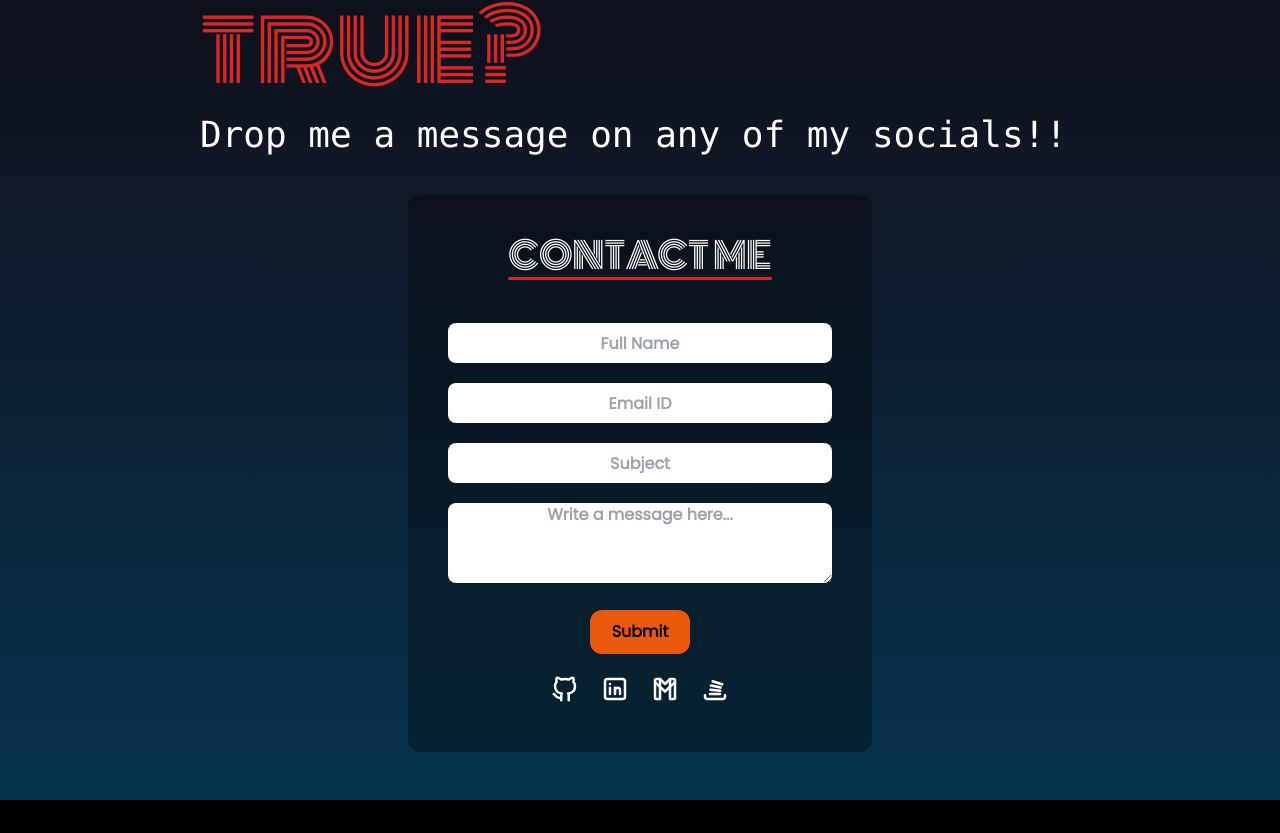
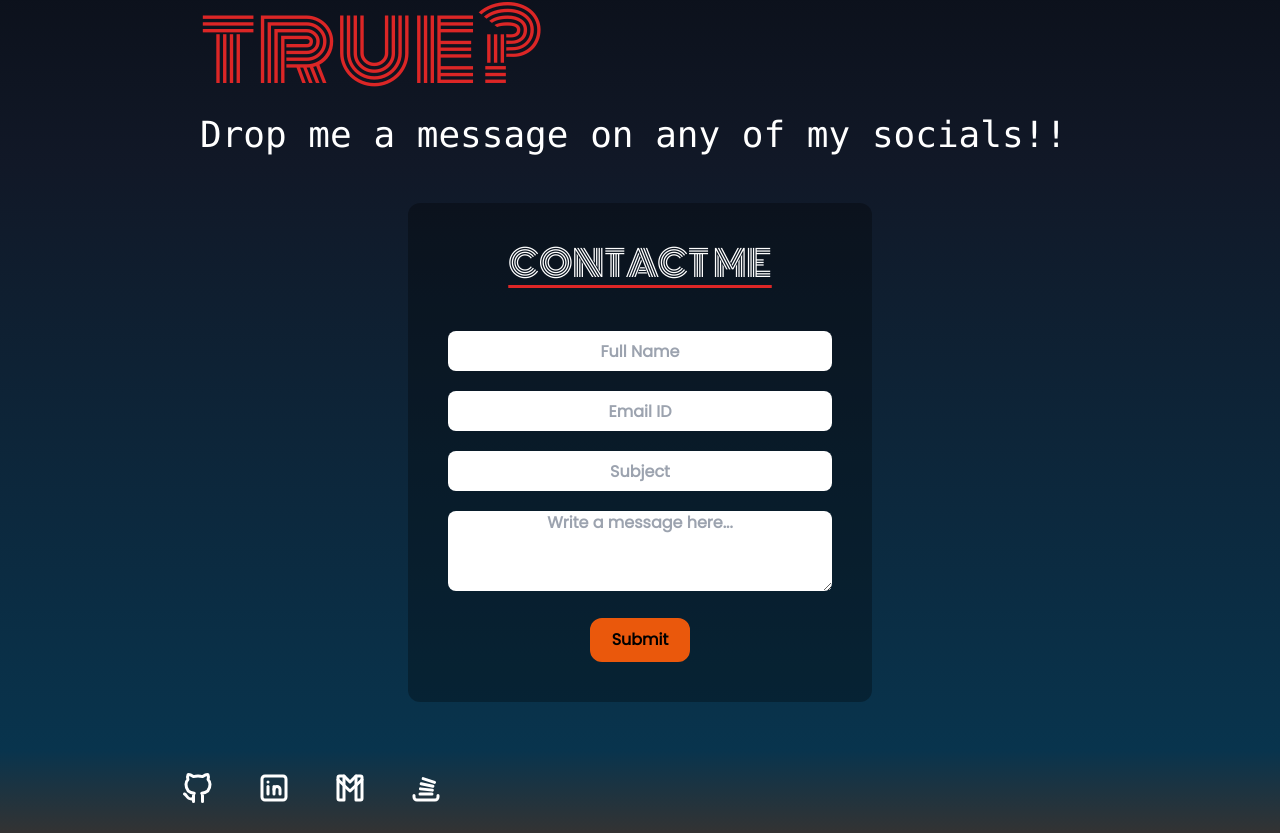
Before and after one commit to Ka1Thakkar/portfolio-2, a Next.js app: page /contact in a window 1280 px wide. Shown: the part 501-1334 px from the top of the page. Before the commit the page ends 1301 px from the top, so only its background shows below. Built offline with nearby package versions, Linux system fonts and the light colour scheme.

Commit message:
I give up

```diff
--- a/components/footer.tsx
+++ b/components/footer.tsx
@@ -1,113 +1,30 @@
-// 'use client'
-// import react from 'react';
-// import Image from 'next/image'
-// import Link from 'next/link';
-// import {animate, motion} from 'framer-motion'
-// import { SiGithub, SiGmail, SiLinkedin, SiStackoverflow } from 'react-icons/si';
+'use client'
+import react from 'react';
+import {
+  TbBrandLinkedin,
+  TbBrandGithub,
+  TbBrandStackoverflow,
+  TbBrandGmail
+} from "react-icons/tb";
+import Link from 'next/link';
+import {motion as m} from 'framer-motion'
 
-// const aboutVariants = {
-//   animate:{
-//     opacity:1,
-//     x:0,
-//     transition:{delay:0.6, duration:1}
-//   },
-//   hovering:{
-//     opacity:1,
-//     y:-5,
-//     transition:{duration:0,delay:0}
-//   }
-// }
+const _variants = {
+    hover:{
+        y:-5,
+        transition:{delay:0, duration:0.1}
+    },
+}
 
-// const homeVariants = {
-//   animate:{
-//     opacity:1,
-//     x:0,
-//     transition:{delay:0.8, duration:1}
-//   },
-//   hovering:{
-//     opacity:1,
-//     y:-5,
-//     transition:{duration:0,delay:0}
-//   }
-// }
-
-// const skillsVariants = {
-//   animate:{
-//     opacity:1,
-//     x:0,
-//     transition:{delay:0.4, duration:1}
-//   },
-//   hovering:{
-//     opacity:1,
-//     y:-5,
-//     transition:{duration:0,delay:0}
-//   }
-// }
-
-// const projectsVariants = {
-//   animate:{
-//     opacity:1,
-//     x:0,
-//     transition:{delay:0.2, duration:1}
-//   },
-//   hovering:{
-//     opacity:1,
-//     y:-5,
-//     transition:{duration:0,delay:0}
-//   }
-// }
-
-// const contactVariants = {
-//   animate:{
-//     opacity:1,
-//     x:0,
-//     transition:{delay:0, duration:1}
-//   },
-//   hovering:{
-//     opacity:1,
-//     y:-5,
-//     transition:{duration:0,delay:0}
-//   }
-// }
-
-// export default function Footer() {
-//     return (
-//       <section>
-//       <motion.div
-//       className=' text-black 2xl:px-10 rounded-xl 2xl:py-10 2xl:w-auto overflow-hidden'>
-//     <motion.h3
-//     initial={{opacity:0, x:40}}
-//     animate={{opacity:1, x:0}}
-//     transition={{duration:1}}
-//     className='text-5xl 2xl:text-5xl text-white underline decoration-red-600 decoration-4 underline-offset-8 pb-5 2xl:pb-0'>About Me</motion.h3>
-//     <div className={poppins.className}>
-//     <motion.p
-//     initial={{opacity:0, x:40}}
-//     animate={{opacity:1, x:0}}
-//     transition={{delay:0.5,duration:1}}
-//     className=' text-2xl 2xl:text-4xl text-white font-bold 2xl:pt-5 2xl:pb-0 py-5'>Hi. I'm Kavan, nice to meet you. Please take a look around.
-//     </motion.p>
-//     </div>
-//     </motion.div>
-//     <div className={poppins.className}>
-//     <div className=' scrollbar-thin text-white py-5 xl:px-10 rounded-xl 2xl:py-auto'>
-//     <motion.p
-//     initial={{opacity:0, x:-40}}
-//     animate={{opacity:1, x:0}}
-//     transition={{delay:0.5,duration:1}}
-//     className='text-xl sm:text-4xl py-5 text-left'>
-//       I am pursuing a dual degree in <span>MSc Physics</span> and <span className='font-bold'>B.E. Electronics and
-//       Instrumentation</span>. I have strong knowledge of web development. As a part of the <span className='font-bold'>GDSC BITS Pilani {"chapter's"} core team</span>, I have gained invaluable expertise in leadership, teamwork, and cutting-edge technology. I am passionate about keeping up of the latest developments in my profession and utilising them to produce excellent results.
-//     </motion.p>
-//     <motion.p
-//     initial={{opacity:0, x:-40}}
-//     animate={{opacity:1, x:0}}
-//     transition={{delay:0.5,duration:1}}
-//     className='text-xl sm:text-4xl py-5 text-left'>
-//       When I am not out there creating beautiful websites, I love to dwell into fanstasy worlds through books, get my thoughts out in the form of poetry, and bang my head to some great Hip-Hop songs. I love making my close {"ones'"} day better by adding some humour into their life.
-//     </motion.p>
-//     </div>
-//     </div>
-//     </section>
-//     )
-// }
+export default function Footer(){
+    return(
+        <section className='bg-gradient-to-b from-sky-900/70 to-white/20 lg:flex md:justify-center lg:justify-start md:gap-10 sm:px-40 text-white'>
+        <div className="flex gap-10 md:gap-10 justify-center text-3xl lg:text-4xl p-5">
+            <Link className="hover:text-white" href="https://github.com/Ka1Thakkar" target="_blank"><m.button variants={_variants} whileHover={"hover"}><TbBrandGithub /></m.button></Link>
+            <Link className="hover:text-white" href="https://www.linkedin.com/in/kavan-thakkar/" target="_blank"><m.button variants={_variants} whileHover={"hover"}><TbBrandLinkedin /></m.button></Link>
+            <Link className="hover:text-white" href="mailto:kavan1357@gmail.com" target="_blank"><m.button variants={_variants} whileHover={"hover"}><TbBrandGmail /></m.button></Link>
+            <Link className="hover:text-white" href="https://stackoverflow.com/users/21417020/kavan-thakkar" target="_blank"><m.button variants={_variants} whileHover={"hover"}><TbBrandStackoverflow /></m.button></Link>
+        </div>
+        </section>
+    )
+}
--- a/components/form.tsx
+++ b/components/form.tsx
@@ -94,12 +94,6 @@ function ContactForm() {
         className='flex justify-center font-bold'>
             <button type="submit" disabled={state.submitting} className='bg-orange-600 rounded-xl px-5 py-2 border-orange-600 border-2 outline-none'>Submit</button>
         </m.div>
-        <div className="flex pt-5 text-white text-3xl gap-5 items-center justify-center">
-              <Link className="hover:text-white" href="https://github.com/Ka1Thakkar" target="_blank"><m.button variants={_variants} whileHover={"hover"}><TbBrandGithub /></m.button></Link>
-              <Link className="hover:text-white" href="https://www.linkedin.com/in/kavan-thakkar/" target="_blank"><m.button variants={_variants} whileHover={"hover"}><TbBrandLinkedin /></m.button></Link>
-              <Link className="hover:text-white" href="mailto:kavan1357@gmail.com" target="_blank"><m.button variants={_variants} whileHover={"hover"}><TbBrandGmail /></m.button></Link>
-              <Link className="hover:text-white" href="mailto:kavan1357@gmail.com" target="_blank"><m.button variants={_variants} whileHover={"hover"}><TbBrandStackoverflow /></m.button></Link>
-            </div>
         </div>
     </form>
     </section>
--- a/components/home.tsx
+++ b/components/home.tsx
@@ -57,12 +57,6 @@ export default function Home() {
             <h1 className='text-6xl 2xl:text-7xl xl:text-7xl pb-1 text-white md:text-7xl lg:text-6xl'>Kavan Thakkar</h1>
             <h2 className='text-2xl pt-1 pb-5 md:text-3xl xl:text-4xl font-bold text-gray-300 font-mono'>{"I am a Full Stack Developer and a Designer,"}</h2>
             <p className='text-xl pt-2 pb-5 text-gray-400 md:text-md xl:text-md max-w-xl rounded-xl font-mono'>{"Full stack developer and a third year student at Birla Institute of Technology and Science, Pilani. Let's connect!"}</p>
-            <div className="flex pt-5 pb-5 text-white text-3xl lg:text-4xl gap-7 items-center justify-start">
-              <Link className="hover:text-white" href="https://github.com/Ka1Thakkar" target="_blank"><motion.button variants={_variants} whileHover={"hover"}><TbBrandGithub /></motion.button></Link>
-              <Link className="hover:text-white" href="https://www.linkedin.com/in/kavan-thakkar/" target="_blank"><motion.button variants={_variants} whileHover={"hover"}><TbBrandLinkedin /></motion.button></Link>
-              <Link className="hover:text-white" href="mailto:kavan1357@gmail.com" target="_blank"><motion.button variants={_variants} whileHover={"hover"}><TbBrandGmail /></motion.button></Link>
-              <Link className="hover:text-white" href="https://stackoverflow.com/users/21417020/kavan-thakkar" target="_blank"><motion.button variants={_variants} whileHover={"hover"}><TbBrandStackoverflow /></motion.button></Link>
-            </div>
             <Link href="https://drive.google.com/file/d/1-dvGcmOb8DlGOP65GmR-2jjrbf_TUSuX/view?usp=sharing" target="_blank" rel="noopener noreferrer" className='' >
             <motion.button
             variants={variants}
--- a/src/app/contact/page.tsx
+++ b/src/app/contact/page.tsx
@@ -3,15 +3,22 @@ import react from 'react';
 import Image from 'next/image'
 import { BiUpArrowCircle } from "react-icons/bi";
 import {
-    AiFillLinkedin,
-    AiFillGithub,
-    AiOutlineMail,
-    AiOutlineContacts
-} from "react-icons/ai";
+  TbBrandLinkedin,
+  TbBrandGithub,
+  TbBrandStackoverflow,
+  TbBrandGmail
+} from "react-icons/tb";
 import Link from 'next/link';
 import {motion as m} from 'framer-motion'
 import { Monoton } from '@next/font/google'
 import Form from '../../../components/form';
+
+const _variants = {
+hover:{
+    y:-5,
+    transition:{delay:0, duration:0.1}
+},
+}
 
 const advent = Monoton({
     subsets:['latin'],
@@ -29,7 +36,7 @@ export default function Contact () {
     return (
       <div className={advent.className}>
         <section id="contact" className=" min-h-screen bg-gradient-to-b from-black via-gray-900 to-sky-900/70 pt-10 px-10">
-          <div className=''>
+          <div className='pb-12'>
             <m.h1
                         initial={{opacity:0, y:-40}}
                         animate={{opacity:1, y:0}}
@@ -41,26 +48,10 @@ export default function Contact () {
                         transition={{delay:0.5,duration:1}}
             className="text-white text-4xl lg:px-40 pt-5 text-left font-mono">Drop me a message on any of my socials!!</m.h2>
           </div>
-          <div className="md:px-40 text-center font-serif md:flex md:items-center md:justify-between md:text-left pt-10 pb-12 2xl:pb-12">
+          <div className='lg:px-20 xl:px-40 pb-12'>
+          <div className="text-center font-serif lg:flex lg:items-center lg:justify-between lg:text-left">
             <Form />
-          {/* <Image src= {Kavan} className="rounded-full h-56 w-56 md:h-64 md:w-64 mx-auto md:mx-0 shadow-lg shadow-black hover:shadow-2xl hover:shadow-black" /> */}
-          {/* <m.div
-          initial={{opacity:0, y:40}}
-          animate={{opacity:1, y:0}}
-          transition={{delay:0.5,duration:1}}
-          className="p-10 font-sans bg-black/50 rounded-xl px-5 mx-auto mt-10 border-black/60 border-4">
-            <AiOutlineContacts className='text-5xl mx-auto text-white' />
-            <h1 className="pb-2 pt-10 text-white text-3xl font-bold text-center">Kavan Thakkar</h1>
-            <h2 className="text-white text-lg text-center"><span className="font-bold">Phone Number:</span> 9925141357</h2>
-            <h2 className="text-white text-lg text-center"><span className="font-bold">Mail:</span> kavan1357@gmail.com</h2>
-            <h2 className="text-white text-lg text-center"><span className="font-bold">Residence:</span> Surat, India</h2>
-            <div className="flex pt-7 text-white text-4xl gap-8 items-center justify-center">
-              <Link className="hover:text-white" href="https://github.com/Ka1Thakkar" target="_blank"><m.button variants={variants} whileHover={"hover"}><AiFillGithub /></m.button></Link>
-              <Link className="hover:text-white" href="https://www.linkedin.com/in/kavan-thakkar/" target="_blank"><m.button variants={variants} whileHover={"hover"}><AiFillLinkedin /></m.button></Link>
-              <Link className="hover:text-white" href="mailto:kavan1357@gmail.com" target="_blank"><m.button variants={variants} whileHover={"hover"}><AiOutlineMail /></m.button></Link>
-            </div>
-          </m.div> */}
-          {/* <a href="#"><BiUpArrowCircle className="text-black text-5xl md:text-7xl mx-auto cursor-pointer hover:text-white hover:bg-teal-800 hover:rounded-full"/></a> */}
+          </div>
           </div>
         </section>
       </div>
--- a/src/app/layout.tsx
+++ b/src/app/layout.tsx
@@ -3,6 +3,7 @@ import './globals.css'
 import Nav from '../../components/nav'
 import Link from 'next/link'
 import {motion} from 'framer-motion'
+import Footer from '../../components/footer'
 
 
 
@@ -21,7 +22,7 @@ export default function RootLayout({
       <body className='bg-black'>
         <Nav />
         {children}
-        {/* <Footer /> */}
+        <Footer />
       </body>
     </html>
   )
```
